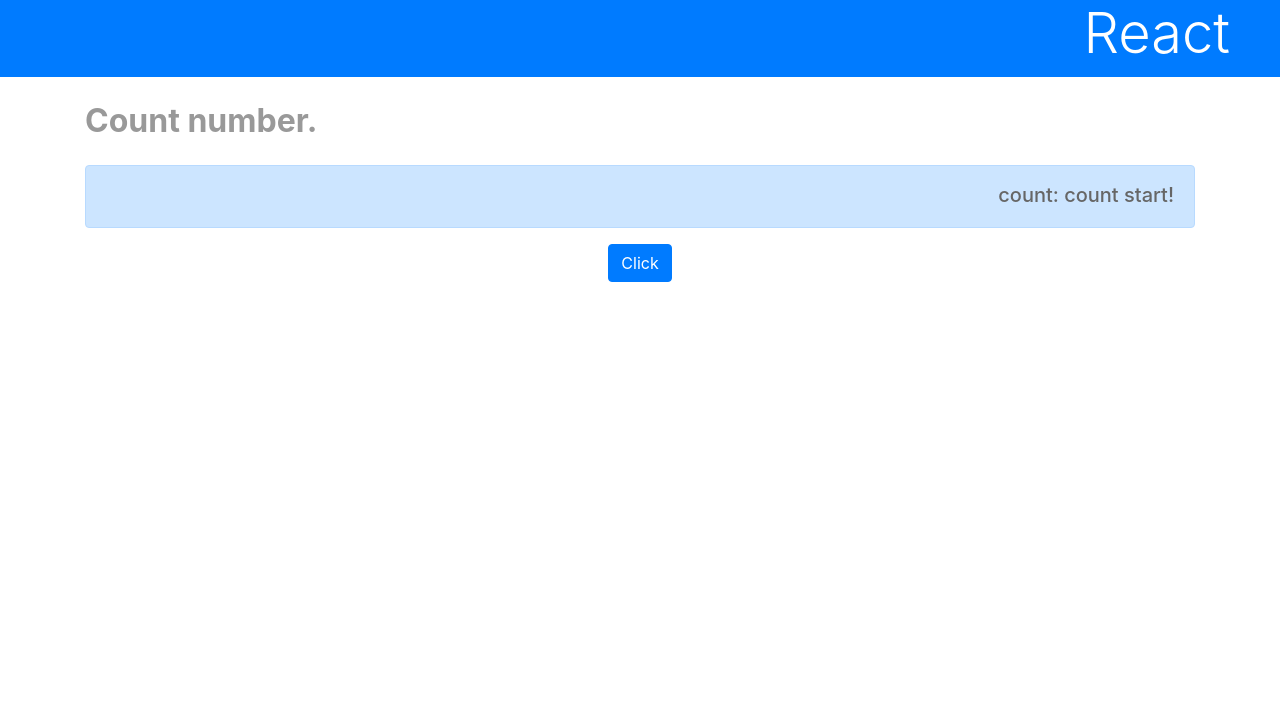
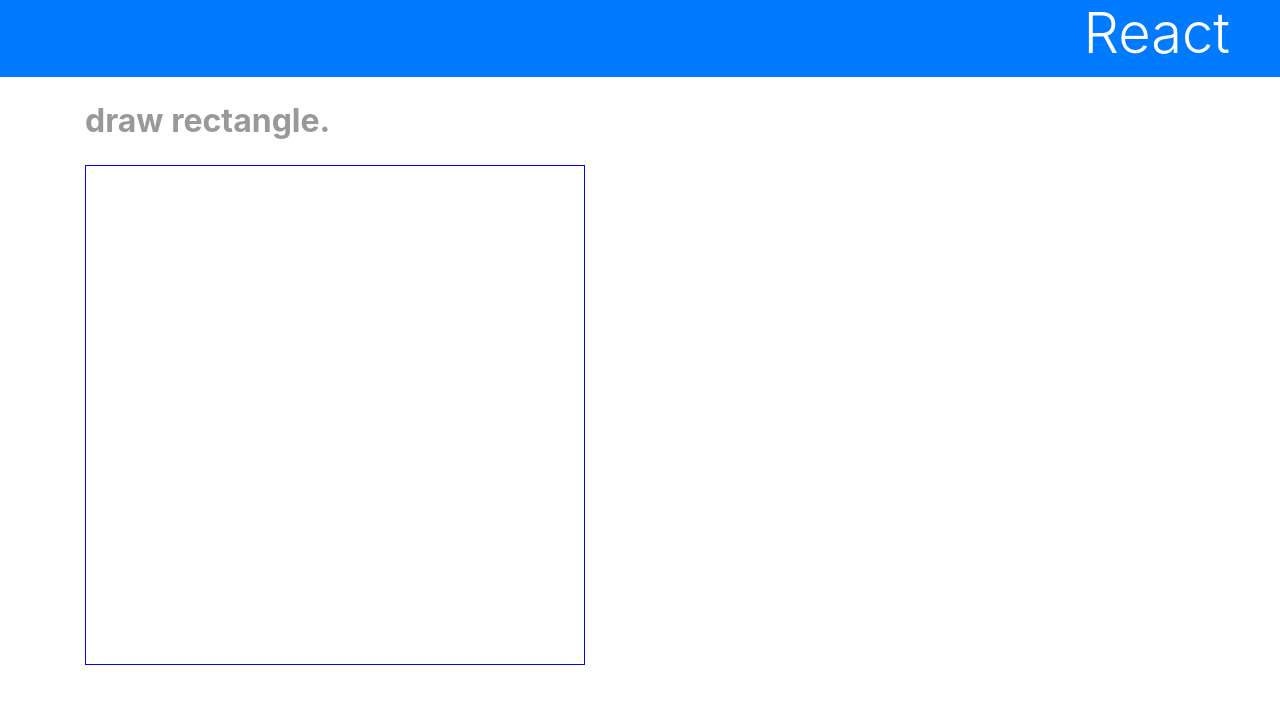
Before and after one commit to nakashimashigeru/react-sample, a React (Create React App) app: page / in a window 1280 px wide. Shown: the top 704 px of the page. Built offline with nearby package versions, Linux system fonts and the light colour scheme.

Commit message:
プロパティとステートの連携

```diff
--- a/src/App.js
+++ b/src/App.js
@@ -2,41 +2,53 @@
 import './App.css';
 
 class App extends Component {
+  data = [];
+
+  area = {
+    width: "500px",
+    height: "500px",
+    border: "1px solid blue"
+  };
 
   constructor(props) {
     super(props);
     this.state = {
-      msg: 'count start!',
-      counter: 0,
-      flg: true,
+      list: this.data
     };
     this.doAction = this.doAction.bind(this);
   }
 
-  doAction(event) {
+  doAction(e) {
+    let x = e.pageX;
+    let y = e.pageY;
+    this.data.push({
+      x: x,
+      y: y
+    });
     this.setState({
-      counter: this.state.counter + 1,
-      msg: this.state.counter,
-      flg: !this.state.flg
+      AudioListener: this.data,
     });
+  }
+
+  draw(d) {
+    let s = {
+      position: "absolute",
+      left: (d.x - 25) + "px",
+      top: (d.y - 25) + "px",
+      width: "50px",
+      height:"50px",
+      backgroundColor: "#66f3"
+    }
+    return <div style={s}></div>
   }
 
   render() {
     return <div>
       <h1 className="bg-primary text-white display-4">React</h1>
       <div className="container">
-        <p className='subtitle'>Count number.</p>
-        {this.state.flg ?
-          <div className='alert alert-primary text-right'>
-            <p className='h5'>count: {this.state.msg}</p>
-          </div>
-        :
-          <div className='alert alert-warning text-left'>
-            <p className='h5'>{this.state.msg}です。</p>
-          </div>
-        }
-        <div className='text-center'>
-          <button className='btn btn-primary' onClick={this.doAction}>Click</button>
+        <p className='subtitle'>draw rectangle.</p>
+        <div style={this.area} onClick={this.doAction}>
+          {this.data.map((value) => this.draw(value))}
         </div>
       </div>
     </div>
```
